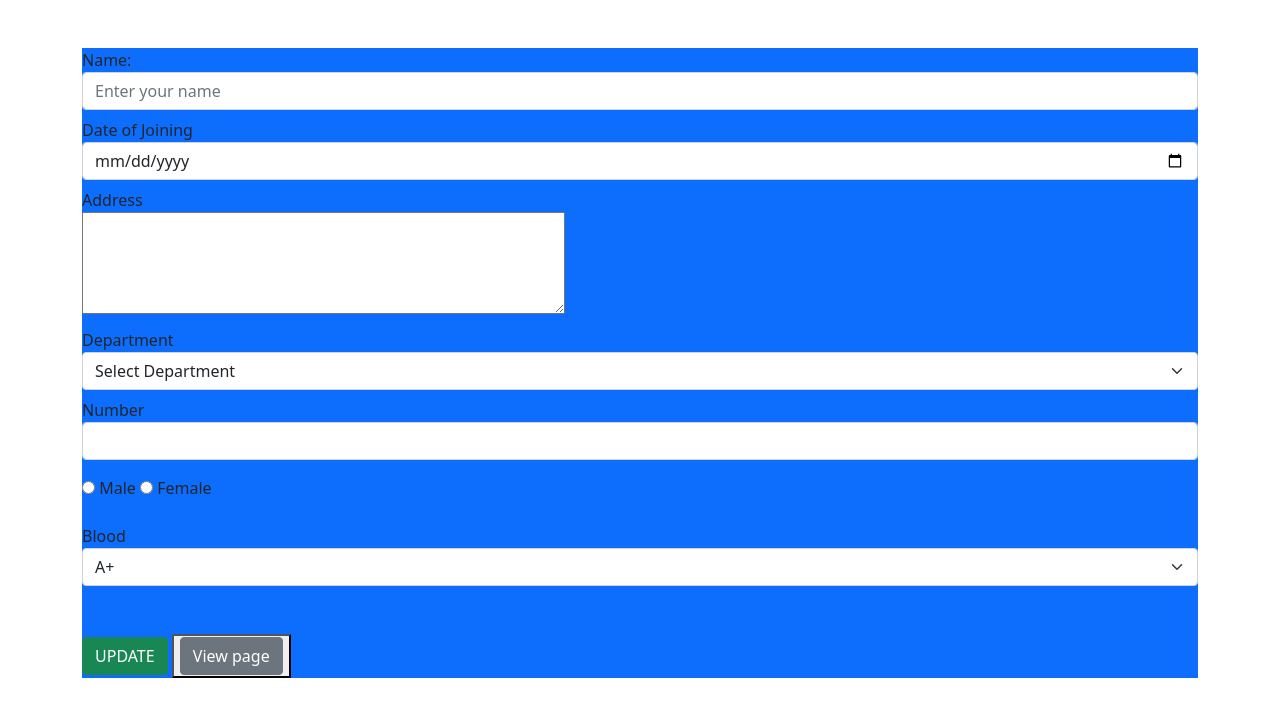
After one commit to penial/CRUD, a PHP site: page /update.php in a window 1280 px wide. The commit adds this page. Shown: the top 717 px of the page. Run offline with PHP 8.4, Linux system fonts and the light colour scheme; data that the repository does not hold is empty.

Commit message:
Crud operation done

```diff
--- /dev/null
+++ b/update.php
@@ -0,0 +1,109 @@
+<?php
+include "database.php";
+if(isset($_GET['updateid'])){
+    $id=$_GET['updateid'];
+    $sql="select * from Staff  where id='$id'";
+    $result= $conn -> query($sql);
+    if(!$result){
+        die("Invalid query");
+    }
+    $row =mysqli_fetch_array($result);
+
+}
+
+
+
+?>
+<!DOCTYPE html>
+<html lang="en">
+<head>
+    <meta charset="UTF-8">
+    <meta http-equiv="X-UA-Compatible" content="IE=edge">
+    <meta name="viewport" content="width=device-width, initial-scale=1.0">
+    <title>UPDATE</title>
+    <link rel="stylesheet" href="https://cdn.jsdelivr.net/npm/bootstrap@5.0.2/dist/css/bootstrap.min.css">
+</head>
+<body>
+<div class="container">
+      <div class=bg-secondary>
+        <form action="" method="post" class="bg-primary">
+          <div class="mt-5">
+            <div class="form-group">
+                <label for="name">Name:</label><br>
+                <input type="text" name="Name" placeholder="Enter your name" autocomplete="ON" class="form-control" value="<?php echo $row['name']?>">
+            </div>
+            <div class="mt-2">
+              <label for="date_define">Date of Joining</label><br>
+              <input type="date" name="date_define" class="form-control ml-2" value="<?php echo $row['date_of_joining']?>">
+            </div>
+            <div class="mt-2">
+                <label for="address">Address</label><br>
+                <textarea name="address" rows="4" cols="50"><?php echo $row['address']; ?></textarea>
+            </div>
+            </div>
+            <div class="mt-2">
+              <label for="department">Department</label><br>
+              <select class="form-select" name="department">
+                <option value="pick_one">Select Department</option>
+                <option value="IT" <?php echo $row['department'] === 'IT' ? 'selected' : ''; ?>>IT</option>
+                <option value="CSE" <?php echo $row['department'] === 'CSE' ? 'selected' : ''; ?>>CSE</option>
+                <option value="MECH" <?php echo $row['department'] === 'MECH' ? 'selected' : ''; ?>>MECH</option>
+                <option value="ECE" <?php echo $row['department'] === 'ECE' ? 'selected' : ''; ?>>ECE</option>
+                <option value="AUto" <?php echo $row['department'] === 'AUto' ? 'selected' : ''; ?>>Automobile</option>
+            </select>
+            </div>
+            <div class="mt-2">
+              <label for="number">Number</label><br>
+              <input type="number" name="Number" class="form-control" value="<?php echo $row['phone_number']?>">
+            </div>
+            <div class="mt-3">
+                <input type="radio" name="gender" value="Male" <?php echo $row['gender'] === 'Male' ? 'checked' : ''; ?>>
+                <label for="gender">Male</label>
+                <input type="radio" name="gender" value="Female" <?php echo $row['gender'] === 'Female' ? 'checked' : ''; ?>>
+                <label for="gender">Female</label>
+            </div>
+            <div class="mt-4">
+              <label for="Blood">Blood</label>
+              <select class="form-select" name="Blood">
+                <option value="A+" <?php echo $row['blood_group'] === 'A+' ? 'selected' : ''; ?>>A+</option>
+                <option value="A-" <?php echo $row['blood_group'] === 'A-' ? 'selected' : ''; ?>>A-</option>
+                <option value="B+" <?php echo $row['blood_group'] === 'B+' ? 'selected' : ''; ?>>B+</option>
+                <option value="B-" <?php echo $row['blood_group'] === 'B-' ? 'selected' : ''; ?>>B-</option>
+                <option value="O+" <?php echo $row['blood_group'] === 'O+' ? 'selected' : ''; ?>>O+</option>
+                <option value="O-" <?php echo $row['blood_group'] === 'O-' ? 'selected' : ''; ?>>O-</option>
+                <option value="AB+" <?php echo $row['blood_group'] === 'AB+' ? 'selected' : ''; ?>>AB+</option>
+                <option value="AB-" <?php echo $row['blood_group'] === 'AB-' ? 'selected' : ''; ?>>AB-</option>
+              </select>
+            </div>
+            <div class="mt-5">
+              <input type="submit" value="UPDATE" name="submit" class="btn btn-success" >
+              <button type="button"><a href="read.php" class="btn btn-secondary">View page</a></button>
+            </div>
+          </div>
+        </form>
+      </div>
+    </div>
+    <?php
+    if(isset($_POST['submit'])){
+        $username=$_POST['Name'];
+        $Date=$_POST['date_define'];
+        $address=$_POST['address'];
+        $Department=$_POST['department'];
+        $number=$_POST['Number'];
+        $Gender=$_POST['gender'];
+        $Blood=$_POST['Blood'];
+        $sql="UPDATE Staff SET name='$username',date_of_joining='$Date',address='$address',department='$Department',
+        phone_number='$number',gender='$Gender',blood_group='$Blood' WHERE id='$id'";
+        $result=mysqli_query($conn,$sql);
+        echo $result;
+        if(($result)){
+            echo "UPADTED SUCCESSFULLY";
+        }
+        else{
+            echo "not updated";
+        }
+    }
+    mysqli_close($conn);
+    ?>
+</body>
+</html>
```
Also changed, not shown: delete.php (added, +13 -0 lines), index.php (+24 -23 lines), read.php (+8 -2 lines).
